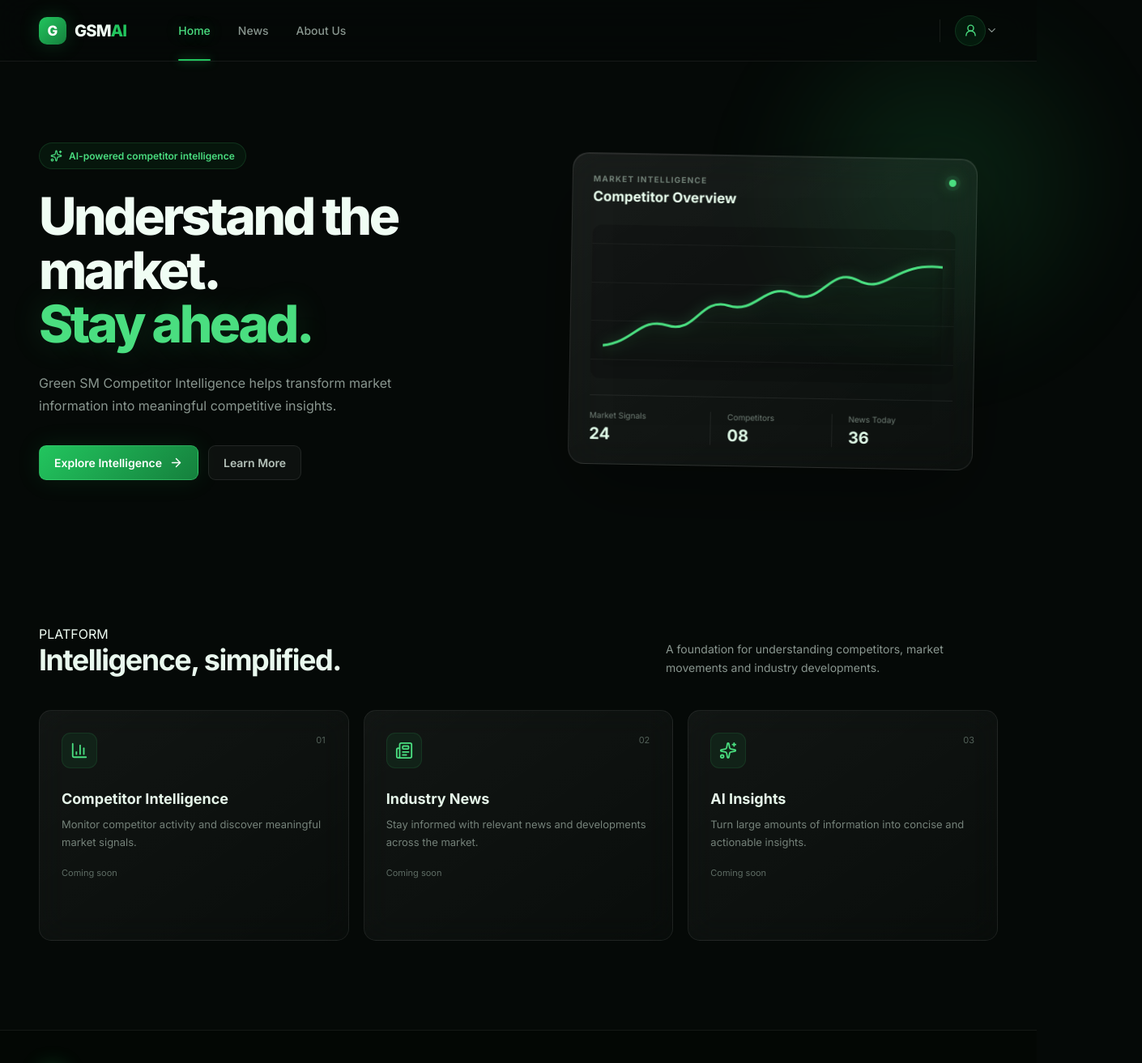
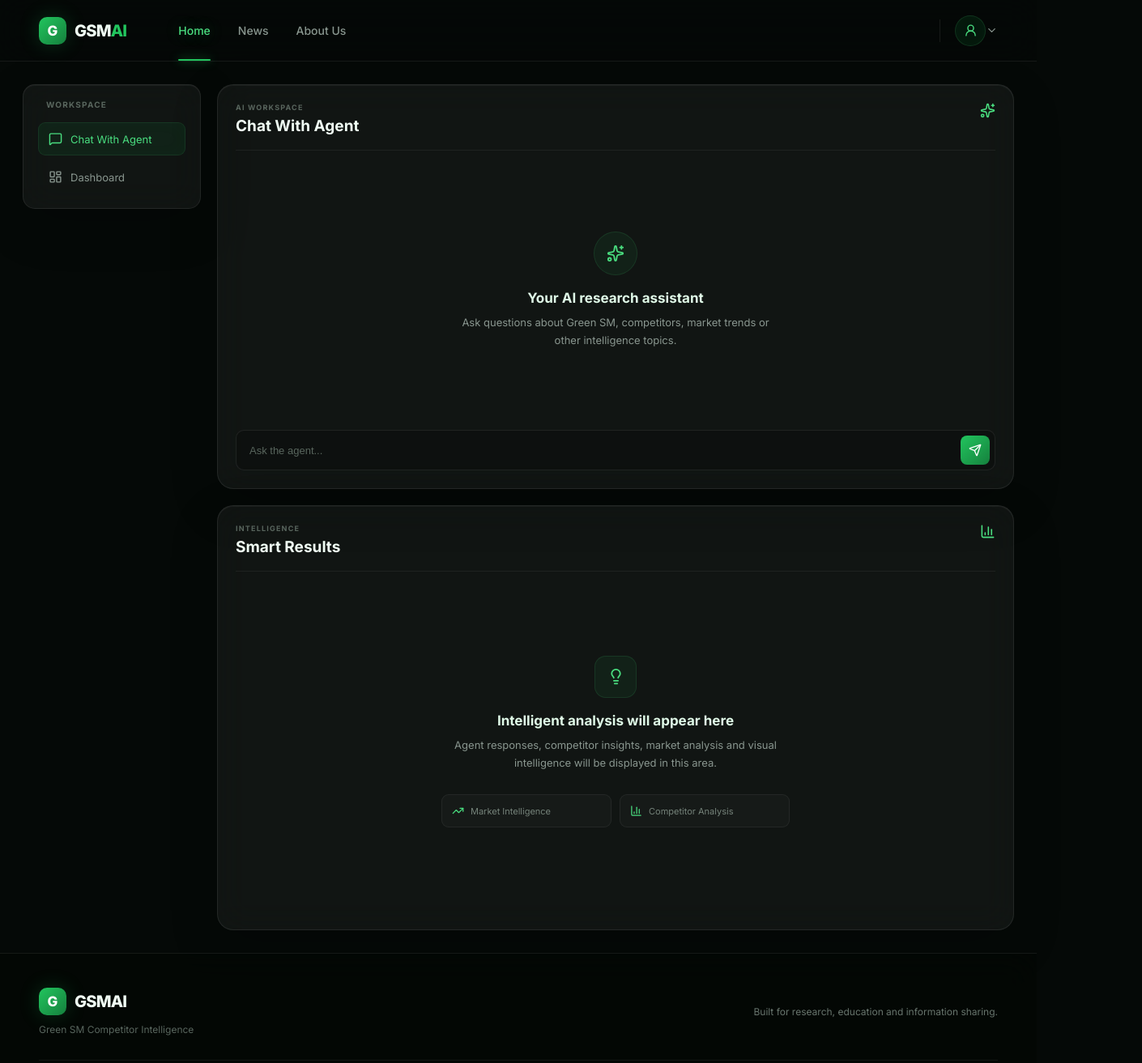
Before and after one commit to nguyenhoanghuy34/green-sm-competitor-intelligence, a React app in the folder frontend/: page / in a window 1280 px wide. Shown: the top 1313 px of the page at 81% size, 1410 px wide, since content can reach past the window. Built offline with nearby package versions, Linux system fonts and the light colour scheme; the HTML template or start-up script is replaced by a standard one.

Commit message:
change gỏm

```diff
--- a/frontend/src/App.jsx
+++ b/frontend/src/App.jsx
@@ -2,7 +2,7 @@ import { BrowserRouter, Routes, Route } from "react-router-dom";
 
 import MainLayout from "./components/layout/MainLayout";
 
-import Home from "./pages/Home";
+import Home from "./features/home/Home";
 import News from "./pages/News";
 import About from "./pages/About";
 
@@ -10,7 +10,6 @@ function App() {
   return (
     <BrowserRouter>
       <Routes>
-
         <Route element={<MainLayout />}>
 
           <Route path="/" element={<Home />} />
@@ -20,7 +19,6 @@ function App() {
           <Route path="/about" element={<About />} />
 
         </Route>
-
       </Routes>
     </BrowserRouter>
   );
--- /dev/null
+++ b/frontend/src/features/home/ChatAgent.css
@@ -0,0 +1,158 @@
+.chat-agent {
+  min-height: 500px;
+
+  padding: 22px;
+
+  border-radius: var(--radius-lg);
+
+  display: flex;
+  flex-direction: column;
+}
+
+.chat-header {
+  display: flex;
+  align-items: flex-start;
+  justify-content: space-between;
+
+  padding-bottom: 18px;
+
+  border-bottom:
+    1px solid rgba(255, 255, 255, 0.06);
+
+  color: var(--green-light);
+}
+
+.chat-label {
+  display: block;
+
+  margin-bottom: 6px;
+
+  color: var(--text-muted);
+
+  font-size: 9px;
+  font-weight: 700;
+
+  letter-spacing: 1.2px;
+}
+
+.chat-header h2 {
+  color: var(--text-primary);
+
+  font-size: 19px;
+}
+
+.chat-body {
+  flex: 1;
+
+  display: flex;
+  align-items: center;
+  justify-content: center;
+
+  text-align: center;
+}
+
+.chat-placeholder {
+  max-width: 400px;
+}
+
+.chat-icon {
+  width: 54px;
+  height: 54px;
+
+  margin: 0 auto 18px;
+
+  display: flex;
+  align-items: center;
+  justify-content: center;
+
+  border-radius: 50%;
+
+  color: var(--green-light);
+
+  background:
+    rgba(34, 197, 94, 0.07);
+
+  border:
+    1px solid rgba(74, 222, 128, 0.12);
+}
+
+.chat-placeholder h3 {
+  color: #dff9e7;
+
+  font-size: 17px;
+}
+
+.chat-placeholder p {
+  margin-top: 9px;
+
+  color: var(--text-secondary);
+
+  font-size: 13px;
+
+  line-height: 1.7;
+}
+
+.chat-input-wrapper {
+  display: flex;
+
+  gap: 8px;
+
+  padding: 6px;
+
+  border-radius: 10px;
+
+  background:
+    rgba(0, 0, 0, 0.2);
+
+  border:
+    1px solid rgba(255, 255, 255, 0.08);
+}
+
+.chat-input-wrapper input {
+  flex: 1;
+
+  min-width: 0;
+
+  padding: 10px;
+
+  border: none;
+  outline: none;
+
+  color: white;
+
+  background: transparent;
+
+  font-size: 13px;
+}
+
+.chat-input-wrapper input::placeholder {
+  color: #59665e;
+}
+
+.chat-input-wrapper button {
+  width: 36px;
+  height: 36px;
+
+  display: flex;
+  align-items: center;
+  justify-content: center;
+
+  border: none;
+  border-radius: 8px;
+
+  color: white;
+
+  background:
+    linear-gradient(
+      135deg,
+      #22c55e,
+      #15803d
+    );
+
+  transition: 0.2s ease;
+}
+
+.chat-input-wrapper button:hover {
+  box-shadow:
+    0 0 20px rgba(34, 197, 94, 0.25);
+}
--- /dev/null
+++ b/frontend/src/features/home/ChatAgent.jsx
@@ -0,0 +1,57 @@
+import { Send, Sparkles } from "lucide-react";
+
+import "./ChatAgent.css";
+
+function ChatAgent() {
+  return (
+    <section className="chat-agent glass">
+
+      <div className="chat-header">
+        <div>
+          <span className="chat-label">
+            AI WORKSPACE
+          </span>
+
+          <h2>
+            Chat With Agent
+          </h2>
+        </div>
+
+        <Sparkles size={19} />
+      </div>
+
+      <div className="chat-body">
+
+        <div className="chat-placeholder">
+          <div className="chat-icon">
+            <Sparkles size={22} />
+          </div>
+
+          <h3>
+            Your AI research assistant
+          </h3>
+
+          <p>
+            Ask questions about Green SM, competitors,
+            market trends or other intelligence topics.
+          </p>
+        </div>
+
+      </div>
+
+      <div className="chat-input-wrapper">
+        <input
+          type="text"
+          placeholder="Ask the agent..."
+        />
+
+        <button>
+          <Send size={16} />
+        </button>
+      </div>
+
+    </section>
+  );
+}
+
+export default ChatAgent;
--- /dev/null
+++ b/frontend/src/features/home/Home.css
@@ -0,0 +1,41 @@
+.home-page {
+  min-height: calc(100vh - 76px);
+  padding: 28px;
+}
+
+.home-layout {
+  max-width: 1400px;
+  min-height: calc(100vh - 132px);
+
+  margin: auto;
+
+  display: grid;
+  grid-template-columns: 220px 1fr;
+
+  gap: 20px;
+}
+
+.home-content {
+  min-width: 0;
+
+  display: flex;
+  flex-direction: column;
+
+  gap: 20px;
+}
+
+@media (max-width: 900px) {
+  .home-layout {
+    grid-template-columns: 180px 1fr;
+  }
+}
+
+@media (max-width: 700px) {
+  .home-page {
+    padding: 18px;
+  }
+
+  .home-layout {
+    grid-template-columns: 1fr;
+  }
+}
--- /dev/null
+++ b/frontend/src/features/home/Home.jsx
@@ -0,0 +1,24 @@
+import "./Home.css";
+
+import HomeSidebar from "./HomeSidebar";
+import ChatAgent from "./ChatAgent";
+import SmartResult from "./SmartResult";
+
+function Home() {
+  return (
+    <main className="home-page">
+      <div className="home-layout">
+
+        <HomeSidebar />
+
+        <section className="home-content">
+          <ChatAgent />
+          <SmartResult />
+        </section>
+
+      </div>
+    </main>
+  );
+}
+
+export default Home;
--- /dev/null
+++ b/frontend/src/features/home/HomeSidebar.css
@@ -0,0 +1,83 @@
+.home-sidebar {
+  height: fit-content;
+
+  padding: 18px;
+
+  border-radius: var(--radius-md);
+}
+
+.sidebar-title {
+  margin-bottom: 16px;
+  padding: 0 10px;
+
+  color: var(--text-muted);
+
+  font-size: 10px;
+  font-weight: 700;
+
+  letter-spacing: 1.2px;
+}
+
+.sidebar-nav {
+  display: flex;
+  flex-direction: column;
+
+  gap: 6px;
+}
+
+.sidebar-item {
+  width: 100%;
+
+  display: flex;
+  align-items: center;
+
+  gap: 10px;
+
+  padding: 11px 12px;
+
+  border: 1px solid transparent;
+  border-radius: 9px;
+
+  color: var(--text-secondary);
+
+  background: transparent;
+
+  font-size: 13px;
+
+  text-align: left;
+
+  transition: 0.2s ease;
+}
+
+.sidebar-item:hover {
+  color: #dff9e7;
+
+  background: rgba(255, 255, 255, 0.04);
+}
+
+.sidebar-item.active {
+  color: var(--green-light);
+
+  background:
+    rgba(34, 197, 94, 0.08);
+
+  border-color:
+    rgba(74, 222, 128, 0.10);
+
+  box-shadow:
+    inset 0 0 20px rgba(34, 197, 94, 0.03);
+}
+
+@media (max-width: 700px) {
+  .home-sidebar {
+    width: 100%;
+  }
+
+  .sidebar-nav {
+    flex-direction: row;
+  }
+
+  .sidebar-item {
+    flex: 1;
+  }
+}
--- /dev/null
+++ b/frontend/src/features/home/HomeSidebar.jsx
@@ -0,0 +1,31 @@
+import { MessageSquare, LayoutDashboard } from "lucide-react";
+
+import "./HomeSidebar.css";
+
+function HomeSidebar() {
+  return (
+    <aside className="home-sidebar glass">
+
+      <div className="sidebar-title">
+        WORKSPACE
+      </div>
+
+      <nav className="sidebar-nav">
+
+        <button className="sidebar-item active">
+          <MessageSquare size={17} />
+          <span>Chat With Agent</span>
+        </button>
+
+        <button className="sidebar-item">
+          <LayoutDashboard size={17} />
+          <span>Dashboard</span>
+        </button>
+
+      </nav>
+
+    </aside>
+  );
+}
+
+export default HomeSidebar;
--- /dev/null
+++ b/frontend/src/features/home/SmartResult.css
@@ -0,0 +1,133 @@
+.smart-result {
+  min-height: 500px;
+
+  padding: 22px;
+
+  border-radius: var(--radius-lg);
+}
+
+.result-header {
+  display: flex;
+  align-items: flex-start;
+  justify-content: space-between;
+
+  padding-bottom: 18px;
+
+  color: var(--green-light);
+
+  border-bottom:
+    1px solid rgba(255, 255, 255, 0.06);
+}
+
+.result-label {
+  display: block;
+
+  margin-bottom: 6px;
+
+  color: var(--text-muted);
+
+  font-size: 9px;
+  font-weight: 700;
+
+  letter-spacing: 1.2px;
+}
+
+.result-header h2 {
+  color: var(--text-primary);
+
+  font-size: 19px;
+}
+
+.result-content {
+  min-height: 420px;
+
+  display: flex;
+  flex-direction: column;
+
+  align-items: center;
+  justify-content: center;
+
+  text-align: center;
+}
+
+.result-icon {
+  width: 52px;
+  height: 52px;
+
+  display: flex;
+  align-items: center;
+  justify-content: center;
+
+  border-radius: 14px;
+
+  color: var(--green-light);
+
+  background:
+    rgba(34, 197, 94, 0.07);
+
+  border:
+    1px solid rgba(74, 222, 128, 0.12);
+}
+
+.result-content h3 {
+  margin-top: 18px;
+
+  color: #dff9e7;
+
+  font-size: 17px;
+}
+
+.result-content > p {
+  max-width: 430px;
+
+  margin-top: 9px;
+
+  color: var(--text-secondary);
+
+  font-size: 13px;
+
+  line-height: 1.7;
+}
+
+.result-placeholder {
+  width: 100%;
+  max-width: 430px;
+
+  margin-top: 28px;
+
+  display: grid;
+  grid-template-columns: 1fr 1fr;
+
+  gap: 10px;
+}
+
+.result-placeholder div {
+  display: flex;
+  align-items: center;
+
+  gap: 8px;
+
+  padding: 12px;
+
+  border-radius: 9px;
+
+  color: #75837a;
+
+  background:
+    rgba(255, 255, 255, 0.025);
+
+  border:
+    1px solid rgba(255, 255, 255, 0.06);
+
+  font-size: 11px;
+}
+
+.result-placeholder svg {
+  color: var(--green-light);
+}
+
+@media (max-width: 500px) {
+  .result-placeholder {
+    grid-template-columns: 1fr;
+  }
+}
--- /dev/null
+++ b/frontend/src/features/home/SmartResult.jsx
@@ -0,0 +1,63 @@
+import {
+  BarChart3,
+  Lightbulb,
+  TrendingUp,
+} from "lucide-react";
+
+import "./SmartResult.css";
+
+function SmartResult() {
+  return (
+    <section className="smart-result glass">
+
+      <div className="result-header">
+        <div>
+          <span className="result-label">
+            INTELLIGENCE
+          </span>
+
+          <h2>
+            Smart Results
+          </h2>
+        </div>
+
+        <BarChart3 size={19} />
+      </div>
+
+      <div className="result-content">
+
+        <div className="result-icon">
+          <Lightbulb size={21} />
+        </div>
+
+        <h3>
+          Intelligent analysis will appear here
+        </h3>
+
+        <p>
+          Agent responses, competitor insights,
+          market analysis and visual intelligence
+          will be displayed in this area.
+        </p>
+
+        <div className="result-placeholder">
+
+          <div>
+            <TrendingUp size={15} />
+            <span>Market Intelligence</span>
+          </div>
+
+          <div>
+            <BarChart3 size={15} />
+            <span>Competitor Analysis</span>
+          </div>
+
+        </div>
+
+      </div>
+
+    </section>
+  );
+}
+
+export default SmartResult;
```
